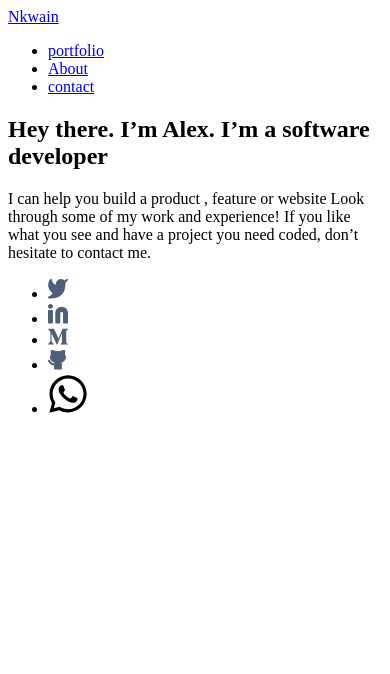
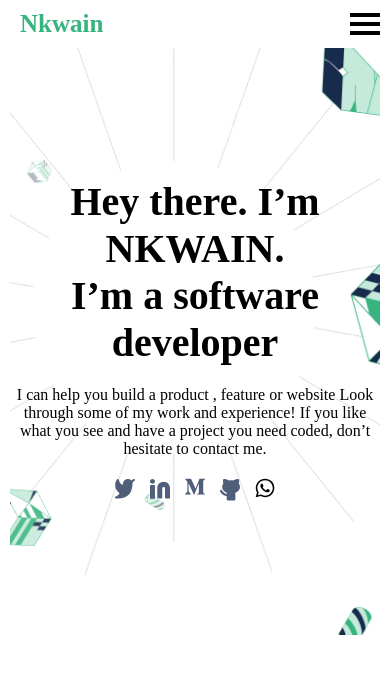
Before and after one commit to justasakon/nkwain_portfolio, a website: page index.html in a window 390 px wide. Drawn offline with Linux system fonts and the light colour scheme.

Commit message:
Add markup files

```diff
--- /dev/null
+++ b/assests/css/style.css
@@ -0,0 +1,71 @@
+/*General stylings*/
+*{
+  padding: 0;
+  margin: 0;
+}
+/*Define the screen of mobile devices*/
+@media(max-width:760px){
+  nav{
+    display: flex;
+    justify-content: space-between;
+    margin: 10px;
+  }
+  .logo a{
+    color: #36B37E;
+    text-decoration: none;
+    margin: 10px;
+    font-size: 25px;
+    font-weight: bold;
+  }
+  .desktop_menu{
+    display: none;
+  }
+  .menu{
+    display: flex;
+    justify-content: center;
+    align-items: center;
+  }
+  .mobile_menu{
+    display: flex;
+    flex-direction: column;
+    gap: 5px;
+  }
+  .mobile_menu p{
+    background-color: black;
+    padding: 2px 15px 2px 15px;
+  }
+  .home{
+    display: flex;
+    flex-direction: column;
+    justify-content: center;
+    align-items: center;
+    margin: 10px;
+    text-align: center;
+    padding-top: 100px;
+    gap: 20px;
+    background: url("../images/background.png");
+    background-size: cover;
+    background-position: center;
+    background-repeat: no-repeat;
+    padding: 130px 0;
+  }
+  .home h1{
+    font-size: 40px;
+  }
+  .home h1 span{
+    colour:#36B37E;
+  }
+  .home p{
+    font-size: 26;
+  }
+  .home ul{
+    display: flex;
+    gap: 15px;
+    list-style: none;
+
+  }
+  .home ul li a img{
+    width: 20px;
+  }
+
+}
--- a/index.html
+++ b/index.html
@@ -4,6 +4,7 @@
   <meta charset="UTF-8">
   <meta name="viewport" content="width=device-width, initial-scale=1.0">
   <title>Nkwain portfolio</title>
+  <link rel="stylesheet" href="./assests/css/style.css">
 </head>
 <body>
   <header>
@@ -17,7 +18,7 @@
             <p></p>
             <p></p>
           </div>
-            <div class="destop_menu">
+            <div class="desktop_menu">
               <ul>
                 <li><a href="#">portfolio</a></li>
                 <li><a href="#">About</a></li>
@@ -36,8 +37,8 @@
     <!--Home section-->
     <section class="home">
       <h1>
-        Hey there. I’m Alex.
-<span>I’m a software developer</span>
+        Hey there. I’m NKWAIN. <br
+ <span>I’m a software developer</span>
       </h1>
       <p>I can help you build a product , feature or website Look through some of my work and experience! If you like what you see and have a project you need coded,
 don’t hesitate to contact me.</p>
```
